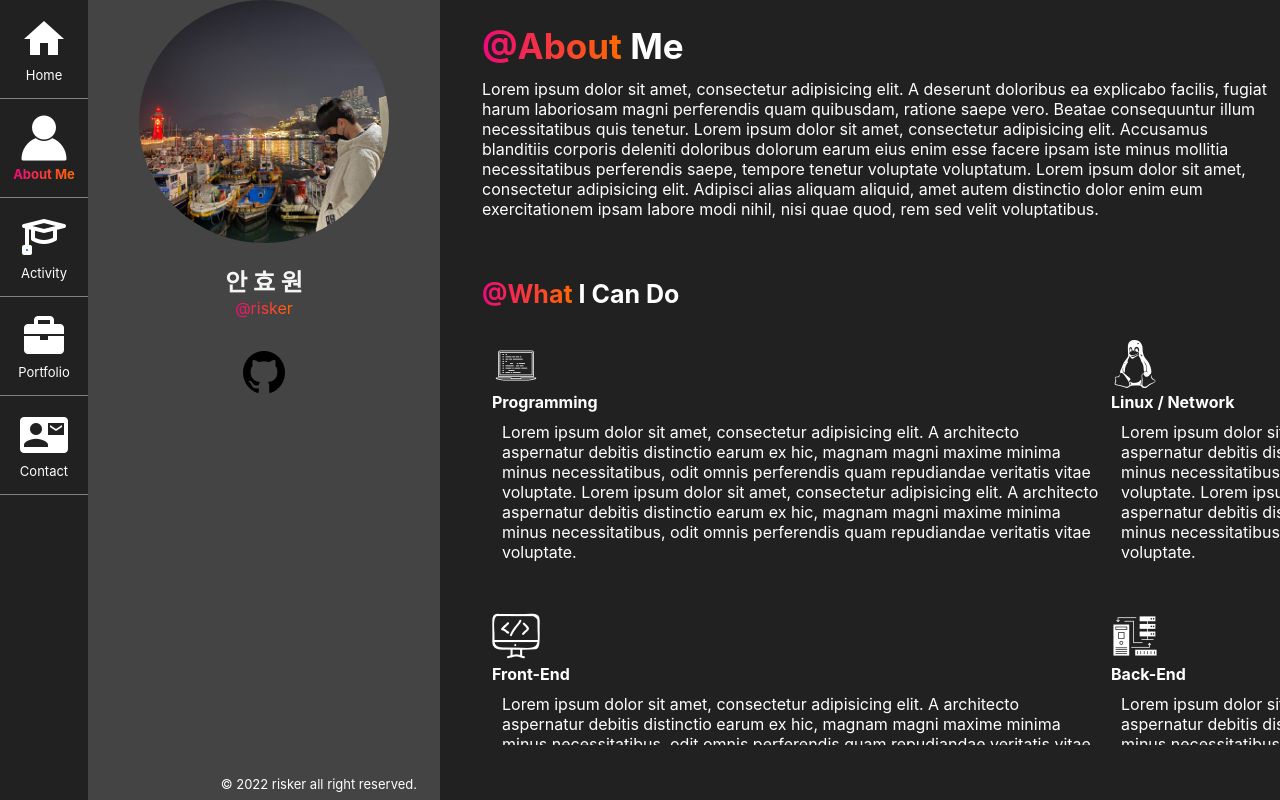
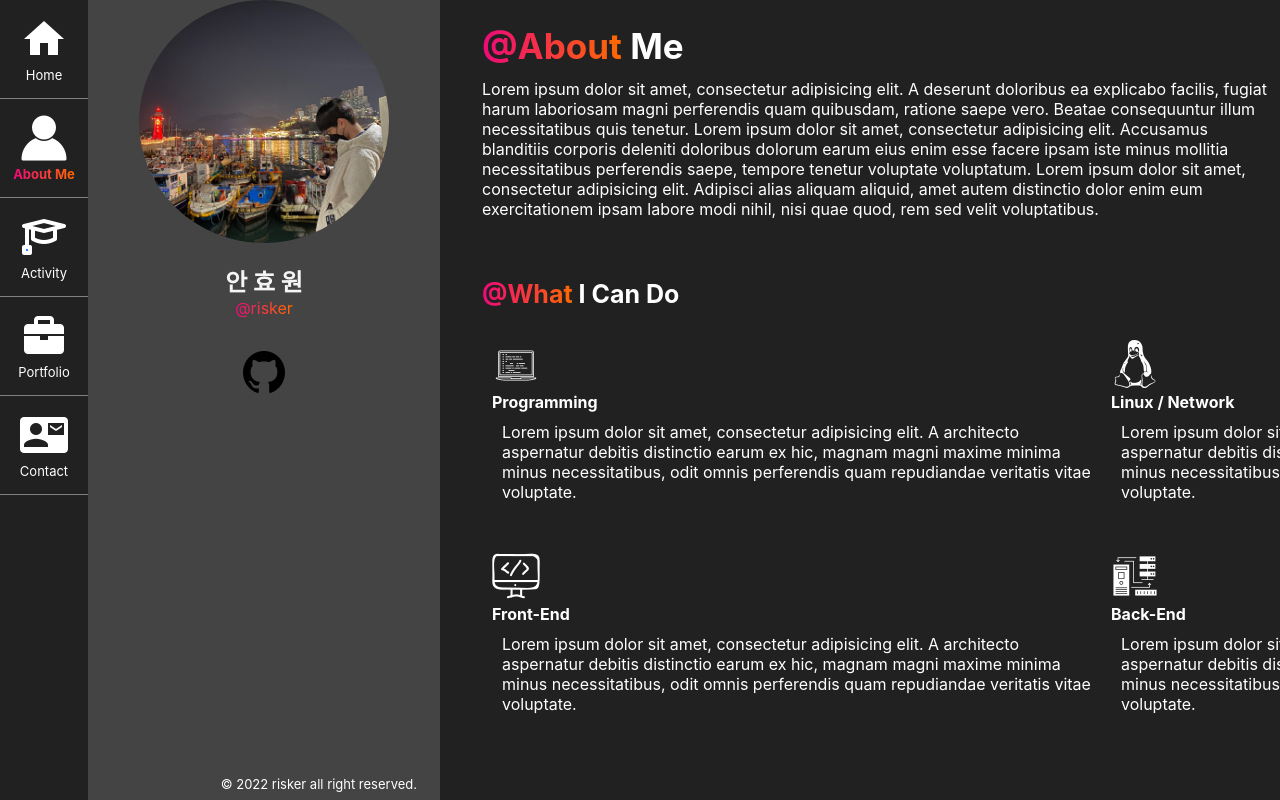
Before and after one commit to qnffnrl/portfolio, a React (Create React App) app: page /About in a window 1280 px wide. Built offline with nearby package versions, Linux system fonts and the light colour scheme.

Commit message:
update : 전체 레이아웃 다듬기

```diff
--- a/src/App.css
+++ b/src/App.css
@@ -32,6 +32,10 @@ body{
   min-height: 85%;
   height: 95%;
   overflow-x:hidden
+}
+
+#overflow-x-hidden{
+  overflow-y:hidden
 }
 
 /******************************** Until Default **********************************/
--- a/src/component/AboutMe.js
+++ b/src/component/AboutMe.js
@@ -4,7 +4,7 @@ import React from 'react';
 function AboutMe(props) {
     return (
         <div className="back">
-            <div className="wrapper about-wrapper">
+            <div id="overflow-x-hidden" className="wrapper about-wrapper">
                 <div id="div-aboutMe">
                     <p className="title font-size-big"><span className="gradient">@About</span> Me</p>
                     <div id="content">
@@ -32,14 +32,12 @@ function AboutMe(props) {
                             <p className="doIt-title">Programming</p>
                             <p className="doIt-content">
                                 Lorem ipsum dolor sit amet, consectetur adipisicing elit. A architecto aspernatur debitis distinctio earum ex hic, magnam magni maxime minima minus necessitatibus, odit omnis perferendis quam repudiandae veritatis vitae voluptate.
-                                Lorem ipsum dolor sit amet, consectetur adipisicing elit. A architecto aspernatur debitis distinctio earum ex hic, magnam magni maxime minima minus necessitatibus, odit omnis perferendis quam repudiandae veritatis vitae voluptate.
                             </p>
                         </div>
                         <div className="canDoIt">
                             <img src="icons/icon-linux.png"/>
                             <p className="doIt-title">Linux / Network</p>
                             <p className="doIt-content">
-                                Lorem ipsum dolor sit amet, consectetur adipisicing elit. A architecto aspernatur debitis distinctio earum ex hic, magnam magni maxime minima minus necessitatibus, odit omnis perferendis quam repudiandae veritatis vitae voluptate.
                                 Lorem ipsum dolor sit amet, consectetur adipisicing elit. A architecto aspernatur debitis distinctio earum ex hic, magnam magni maxime minima minus necessitatibus, odit omnis perferendis quam repudiandae veritatis vitae voluptate.
                             </p>
                         </div>
@@ -50,14 +48,12 @@ function AboutMe(props) {
                             <p className="doIt-title">Front-End</p>
                             <p className="doIt-content">
                                 Lorem ipsum dolor sit amet, consectetur adipisicing elit. A architecto aspernatur debitis distinctio earum ex hic, magnam magni maxime minima minus necessitatibus, odit omnis perferendis quam repudiandae veritatis vitae voluptate.
-                                Lorem ipsum dolor sit amet, consectetur adipisicing elit. A architecto aspernatur debitis distinctio earum ex hic, magnam magni maxime minima minus necessitatibus, odit omnis perferendis quam repudiandae veritatis vitae voluptate.
                             </p>
                         </div>
                         <div className="canDoIt">
                             <img src="icons/icon-backend.png"/>
                             <p className="doIt-title">Back-End</p>
                             <p className="doIt-content">
-                                Lorem ipsum dolor sit amet, consectetur adipisicing elit. A architecto aspernatur debitis distinctio earum ex hic, magnam magni maxime minima minus necessitatibus, odit omnis perferendis quam repudiandae veritatis vitae voluptate.
                                 Lorem ipsum dolor sit amet, consectetur adipisicing elit. A architecto aspernatur debitis distinctio earum ex hic, magnam magni maxime minima minus necessitatibus, odit omnis perferendis quam repudiandae veritatis vitae voluptate.
                             </p>
                         </div>
--- a/src/component/Portfolio.js
+++ b/src/component/Portfolio.js
@@ -17,7 +17,7 @@ function Portfolio(props) {
                                    linkPath={"http://www.risker.shop:8080/board/main"} githubPath={"https://github.com/qnffnrl/springbootBoard"}/>
 
                     <PortfolioCard numbering={3} headerName={"2022 캡스톤 디자인 TTS를 활용한 파일 리딩 프로그램"} imgPath={"images/portfolio/tts.png"}
-                                   linkPath={"http://www.captonemtb.kro.kr"} githubPath={"https://github.com/qnffnrl/2022_1_capstone"}/>
+                                   linkPath={"http://www.captonemtb.kro.kr"} githubPath={"https://github.com/qnffnrl/2022_1_capstone"}  comment={"(준비중)"}/>
 
                     <PortfolioCard numbering={4} headerName={"2021 단기집중교육 JSP 웹 게시판 제작"} imgPath={"images/portfolio/jsp.png"}
                                    linkPath={"#"} githubPath={"https://github.com/qnffnrl/jsp_board"} comment={"(준비중)"}/>
```
